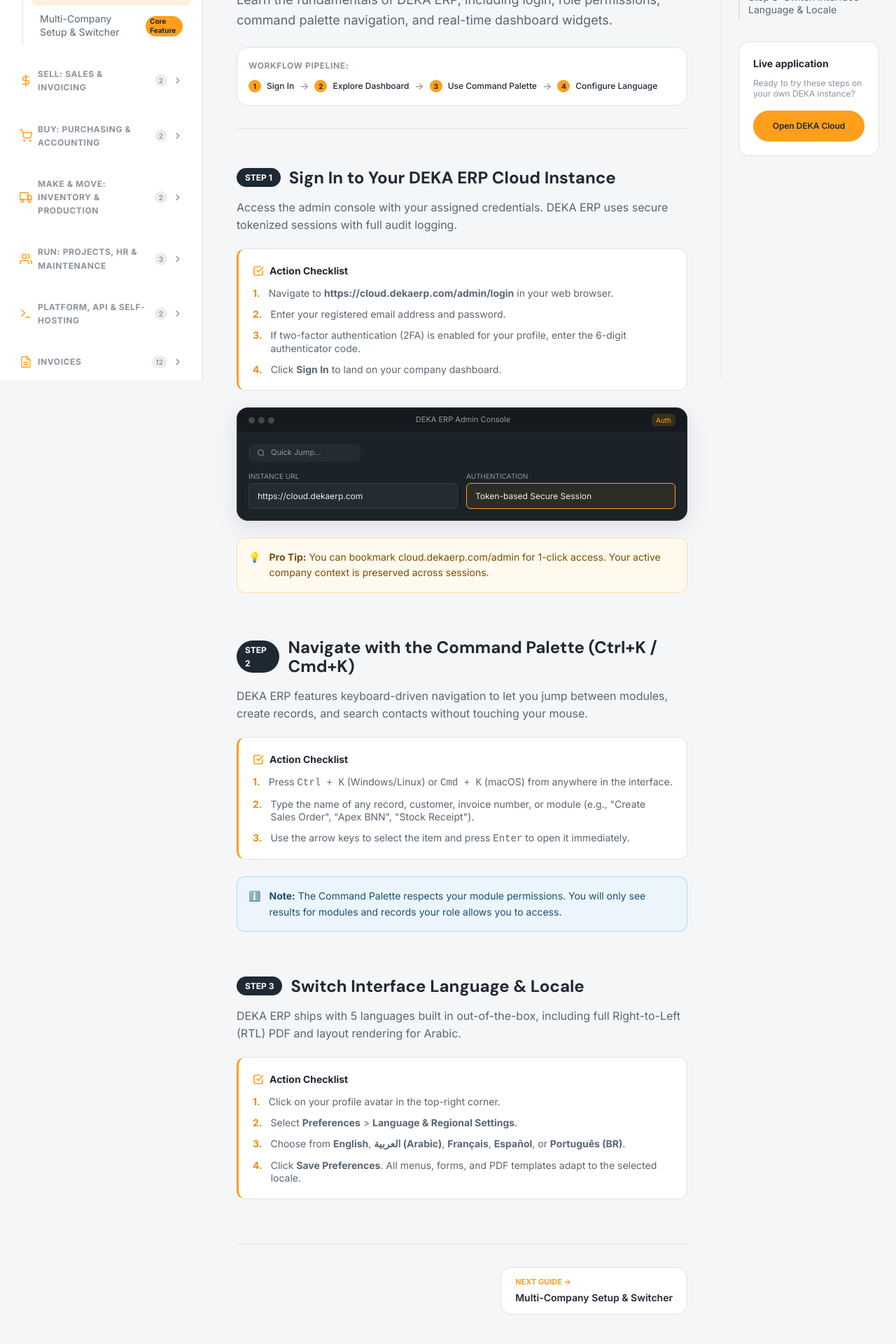
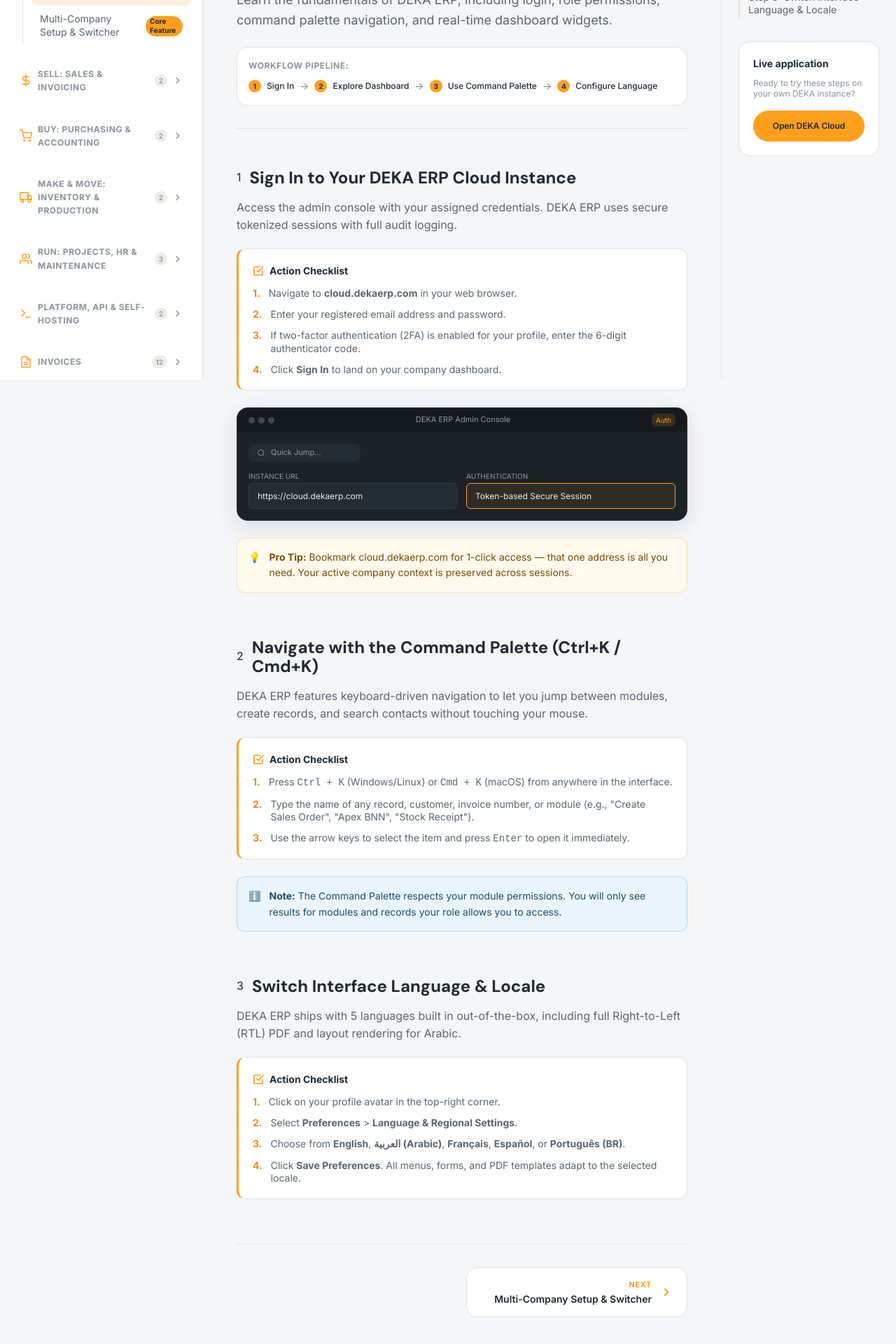
Before and after one commit to gomathie/deka-landing, a Vue app: page /guide in a window 1280 px wide. Shown: the part 258-2178 px from the top of the page at 70% size. Built offline with nearby package versions, Linux system fonts and the light colour scheme.

Commit message:
feat: update Sign In links across the application to direct to the main app URL

```diff
--- a/public/__probe.html
+++ b/public/__probe.html
@@ -26,7 +26,7 @@
     frame.addEventListener('load', function () {
       var doc = frame.contentDocument;
       var kill = doc.createElement('style');
-      kill.textContent = '*{transition-duration:0s !important;animation-duration:0s !important}';
+      kill.textContent = 'html{scroll-behavior:auto !important}*{transition-duration:0s !important;animation-duration:0s !important}';
       doc.head.appendChild(kill);
       setTimeout(function () {
         if (bottom) frame.contentWindow.scrollTo(0, doc.body.scrollHeight);
--- a/src/components/AppFooter.vue
+++ b/src/components/AppFooter.vue
@@ -27,7 +27,7 @@
         <div class="footer__col">
           <h4 class="footer__col-title">Access</h4>
           <a href="https://cloud.dekaerp.com" class="footer__link">Get Started</a>
-          <a href="https://cloud.dekaerp.com/admin/login" class="footer__link">Sign In</a>
+          <a href="https://cloud.dekaerp.com" class="footer__link">Sign In</a>
         </div>
         <div class="footer__col">
           <h4 class="footer__col-title">Legal</h4>
--- a/src/components/AppHeader.vue
+++ b/src/components/AppHeader.vue
@@ -17,7 +17,7 @@
       </nav>
 
       <div class="header__actions">
-        <a href="https://cloud.dekaerp.com/admin/login" class="btn btn--ghost header__signin" id="header-signin">Sign In</a>
+        <a href="https://cloud.dekaerp.com" class="btn btn--ghost header__signin" id="header-signin">Sign In</a>
         <a href="https://cloud.dekaerp.com" class="btn btn--primary header__cta" id="header-cta">Get Started</a>
       </div>
 
@@ -47,7 +47,7 @@
           📖 User Guide &amp; Feature Walkthroughs
         </router-link>
         <div class="header__mobile-actions">
-          <a href="https://cloud.dekaerp.com/admin/login" class="btn btn--secondary btn--large" @click="closeMenu">Sign In</a>
+          <a href="https://cloud.dekaerp.com" class="btn btn--secondary btn--large" @click="closeMenu">Sign In</a>
           <a href="https://cloud.dekaerp.com" class="btn btn--primary btn--large" @click="closeMenu">Get Started</a>
         </div>
       </nav>
--- a/src/components/HeroSection.vue
+++ b/src/components/HeroSection.vue
@@ -31,7 +31,7 @@
             Get Started
             <svg width="16" height="16" viewBox="0 0 24 24" fill="none" stroke="currentColor" stroke-width="2.5" stroke-linecap="round" stroke-linejoin="round"><line x1="5" y1="12" x2="19" y2="12"/><polyline points="12 5 19 12 12 19"/></svg>
           </a>
-          <a href="https://cloud.dekaerp.com/admin/login" class="btn btn--secondary btn--large" id="hero-cta-secondary">
+          <a href="https://cloud.dekaerp.com" class="btn btn--secondary btn--large" id="hero-cta-secondary">
             Sign In
           </a>
         </div>
--- a/src/data/guideData.js
+++ b/src/data/guideData.js
@@ -19,12 +19,12 @@
             title: 'Sign In to Your DEKA ERP Cloud Instance',
             description: 'Access the admin console with your assigned credentials. DEKA ERP uses secure tokenized sessions with full audit logging.',
             instructions: [
-              'Navigate to <strong>https://cloud.dekaerp.com/admin/login</strong> in your web browser.',
+              'Navigate to <strong>cloud.dekaerp.com</strong> in your web browser.',
               'Enter your registered email address and password.',
               'If two-factor authentication (2FA) is enabled for your profile, enter the 6-digit authenticator code.',
               'Click <strong>Sign In</strong> to land on your company dashboard.'
             ],
-            tip: 'You can bookmark cloud.dekaerp.com/admin for 1-click access. Your active company context is preserved across sessions.',
+            tip: 'Bookmark cloud.dekaerp.com for 1-click access — that one address is all you need. Your active company context is preserved across sessions.',
             uiPreview: {
               title: 'DEKA ERP Admin Console',
               module: 'Auth',
--- a/src/views/NotFoundView.vue
+++ b/src/views/NotFoundView.vue
@@ -69,7 +69,7 @@
               <span class="notfound-link-card__label">Open Cloud App</span>
               <span class="notfound-link-card__arrow">→</span>
             </a>
-            <a href="https://cloud.dekaerp.com/admin/login" class="notfound-link-card">
+            <a href="https://cloud.dekaerp.com" class="notfound-link-card">
               <div class="notfound-link-card__icon">
                 <svg width="18" height="18" viewBox="0 0 24 24" fill="none" stroke="currentColor" stroke-width="2" stroke-linecap="round" stroke-linejoin="round">
                   <path d="M15 3h4a2 2 0 0 1 2 2v14a2 2 0 0 1-2 2h-4"></path>
--- a/src/views/SiteMapView.vue
+++ b/src/views/SiteMapView.vue
@@ -82,7 +82,7 @@
           </div>
           <ul class="sitemap-list">
             <li><a href="https://cloud.dekaerp.com" class="sitemap-link">Get Started (Register)</a></li>
-            <li><a href="https://cloud.dekaerp.com/admin/login" class="sitemap-link">Sign In</a></li>
+            <li><a href="https://cloud.dekaerp.com" class="sitemap-link">Sign In</a></li>
           </ul>
         </div>
 
--- a/src/views/UserGuideView.vue
+++ b/src/views/UserGuideView.vue
@@ -34,7 +34,7 @@
           </svg>
           Main site
         </router-link>
-        <a href="https://cloud.dekaerp.com/admin/login" class="btn btn--ghost btn--sm guide-header__signin">Sign in</a>
+        <a href="https://cloud.dekaerp.com" class="btn btn--ghost btn--sm guide-header__signin">Sign in</a>
         <a href="https://cloud.dekaerp.com" class="btn btn--primary btn--sm guide-header__cta">Open cloud app</a>
 
         <!-- Mobile sidebar trigger -->
@@ -182,7 +182,7 @@
               class="guide-step-section"
             >
               <div class="guide-step-header">
-                <div class="guide-step-pill">Step {{ stepIndex + 1 }}</div>
+                <span class="guide-step-num" aria-hidden="true">{{ stepIndex + 1 }}</span>
                 <h2 class="guide-step-title">{{ step.title }}</h2>
               </div>
 
@@ -284,20 +284,37 @@
               class="guide-nav-btn guide-nav-btn--prev"
               @click="selectSection(prevGuide.id)"
             >
-              <span class="guide-nav-btn__dir">← Previous Guide</span>
-              <span class="guide-nav-btn__name">{{ prevGuide.title }}</span>
+              <svg class="guide-nav-btn__icon" width="18" height="18" viewBox="0 0 24 24" fill="none" stroke="currentColor" stroke-width="2.5" stroke-linecap="round" stroke-linejoin="round">
+                <polyline points="15 18 9 12 15 6"></polyline>
+              </svg>
+              <span class="guide-nav-btn__text">
+                <span class="guide-nav-btn__dir">Previous</span>
+                <span class="guide-nav-btn__name">{{ prevGuide.title }}</span>
+              </span>
             </button>
-            <div v-else></div>
+            <div v-else class="guide-nav-btn-spacer"></div>
 
             <button
               v-if="nextGuide"
               class="guide-nav-btn guide-nav-btn--next"
               @click="selectSection(nextGuide.id)"
             >
-              <span class="guide-nav-btn__dir">Next Guide →</span>
-              <span class="guide-nav-btn__name">{{ nextGuide.title }}</span>
+              <span class="guide-nav-btn__text">
+                <span class="guide-nav-btn__dir">Next</span>
+                <span class="guide-nav-btn__name">{{ nextGuide.title }}</span>
+              </span>
+              <svg class="guide-nav-btn__icon" width="18" height="18" viewBox="0 0 24 24" fill="none" stroke="currentColor" stroke-width="2.5" stroke-linecap="round" stroke-linejoin="round">
+                <polyline points="9 18 15 12 9 6"></polyline>
+              </svg>
             </button>
           </footer>
+
+          <!-- On phones the sidebar CTA and the header actions are both
+               hidden, so the page would otherwise offer no way into the app. -->
+          <aside class="guide-mobile-cta">
+            <p class="guide-mobile-cta__text">Ready to try these steps on your own DEKA instance?</p>
+            <a href="https://cloud.dekaerp.com" class="btn btn--primary btn--block">Open DEKA Cloud</a>
+          </aside>
         </div>
       </main>
 
@@ -1322,10 +1339,10 @@
 
 /* ── Bottom Pagination ── */
 .guide-footer-nav {
-  display: flex;
-  justify-content: space-between;
-  align-items: center;
-  gap: var(--space-4);
+  display: grid;
+  grid-template-columns: repeat(2, minmax(0, 1fr));
+  align-items: stretch;
+  gap: var(--space-3);
   margin-top: var(--space-16);
   padding-top: var(--space-8);
   border-top: 1px solid var(--color-sand);
@@ -1333,17 +1350,32 @@
 
 .guide-nav-btn {
   display: flex;
-  flex-direction: column;
-  gap: 2px;
-  padding: var(--space-3) var(--space-5);
+  align-items: center;
+  gap: var(--space-3);
+  min-width: 0;
+  padding: var(--space-4) var(--space-5);
   background: var(--color-white);
   border: 1px solid var(--color-sand);
   border-radius: var(--radius-xl);
-  transition: all var(--duration-fast) var(--ease-out);
-  max-width: 320px;
+  transition:
+    border-color var(--duration-fast) var(--ease-out),
+    box-shadow var(--duration-normal) var(--ease-out),
+    transform var(--duration-fast) var(--ease-out);
   cursor: pointer;
   user-select: none;
   text-align: left;
+}
+
+.guide-nav-btn__text {
+  display: flex;
+  flex-direction: column;
+  gap: 2px;
+  min-width: 0;
+}
+
+.guide-nav-btn__icon {
+  flex-shrink: 0;
+  color: var(--color-amber);
 }
 
 @media (prefers-color-scheme: dark) {
@@ -1353,24 +1385,27 @@
   }
 }
 
-.guide-nav-btn:hover {
-  border-color: var(--color-amber);
-  box-shadow: var(--shadow-sm);
-  transform: translateY(-1px);
+@media (hover: hover) {
+  .guide-nav-btn:hover {
+    border-color: var(--color-amber);
+    box-shadow: var(--shadow-md);
+    transform: translateY(-1px);
+  }
 }
 
 .guide-nav-btn:active {
-  transform: translateY(0) scale(0.98);
+  transform: translateY(0) scale(0.985);
 }
 
 .guide-nav-btn--next {
   text-align: right;
-  margin-left: auto;
+  justify-content: flex-end;
 }
 
 .guide-nav-btn__dir {
   font-size: 11px;
   font-weight: var(--weight-bold);
+  letter-spacing: 0.06em;
   text-transform: uppercase;
   color: var(--color-amber);
 }
@@ -1379,6 +1414,24 @@
   font-size: var(--text-sm);
   font-weight: var(--weight-semibold);
   color: var(--text-primary);
+  line-height: var(--leading-snug);
+}
+
+/* Only shown where the sidebar CTA and header actions are hidden. */
+.guide-mobile-cta {
+  display: none;
+  margin-top: var(--space-10);
+  padding: var(--space-6);
+  background: var(--color-white);
+  border: 1px solid var(--color-sand);
+  border-radius: var(--radius-xl);
+  text-align: center;
+}
+
+.guide-mobile-cta__text {
+  font-size: var(--text-sm);
+  color: var(--text-secondary);
+  margin-bottom: var(--space-4);
 }
 
 /* ── Right Table of Contents ── */
@@ -1694,8 +1747,14 @@
   .guide-body {
     grid-template-columns: 260px minmax(0, 1fr);
   }
+
+  /* The on-page outline goes, and with it the only in-page CTA. */
   .guide-toc {
     display: none;
+  }
+
+  .guide-mobile-cta {
+    display: block;
   }
 }
 
@@ -1767,6 +1826,23 @@
   }
 }
 
+@media (max-width: 620px) {
+  /* Side by side these two squeeze guide titles into three-word columns. */
+  .guide-footer-nav {
+    grid-template-columns: minmax(0, 1fr);
+  }
+
+  .guide-nav-btn-spacer {
+    display: none;
+  }
+
+  /* Both read left to right once stacked; the chevron keeps to its edge. */
+  .guide-nav-btn--next {
+    justify-content: space-between;
+    text-align: left;
+  }
+}
+
 @media (max-width: 500px) {
   .guide-header__badge {
     display: none;
```
Also changed, not shown: 1 other file (tests, documents, lock files or other folders).
